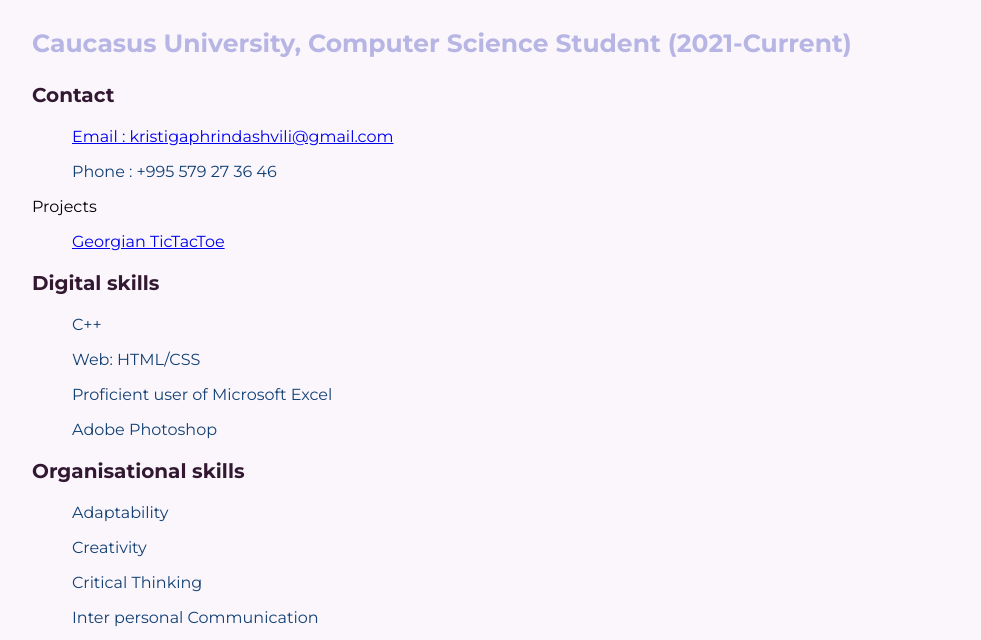
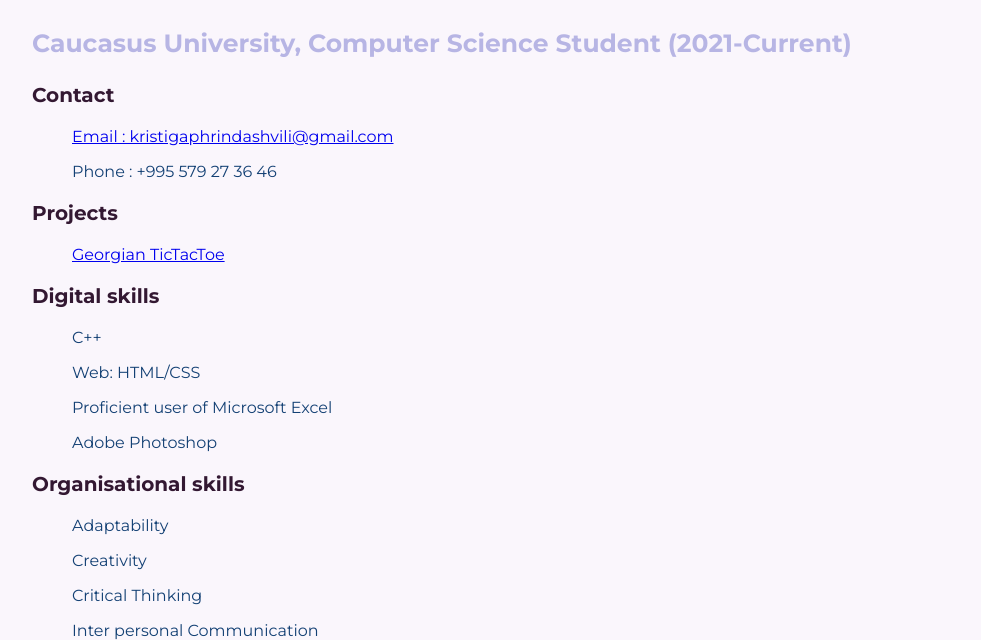
Before and after one commit to hella753/kristdev, a plain HTML site: page index.html in a window 1280 px wide. Shown: the part 168-808 px from the top of the page, without its empty margins (26-1007 px from the left). Drawn offline with Linux system fonts and the light colour scheme.

Commit message:
Update style.css

```diff
--- a/style.css
+++ b/style.css
@@ -21,7 +21,7 @@ p,ul{
     color: rgb(19, 64, 116);
 
 }
-.contact,.skills{
+.contact,.skills,.project{
     font-size: 20px;
     color: rgb(51, 24, 50);
     font-weight: bold;
```
